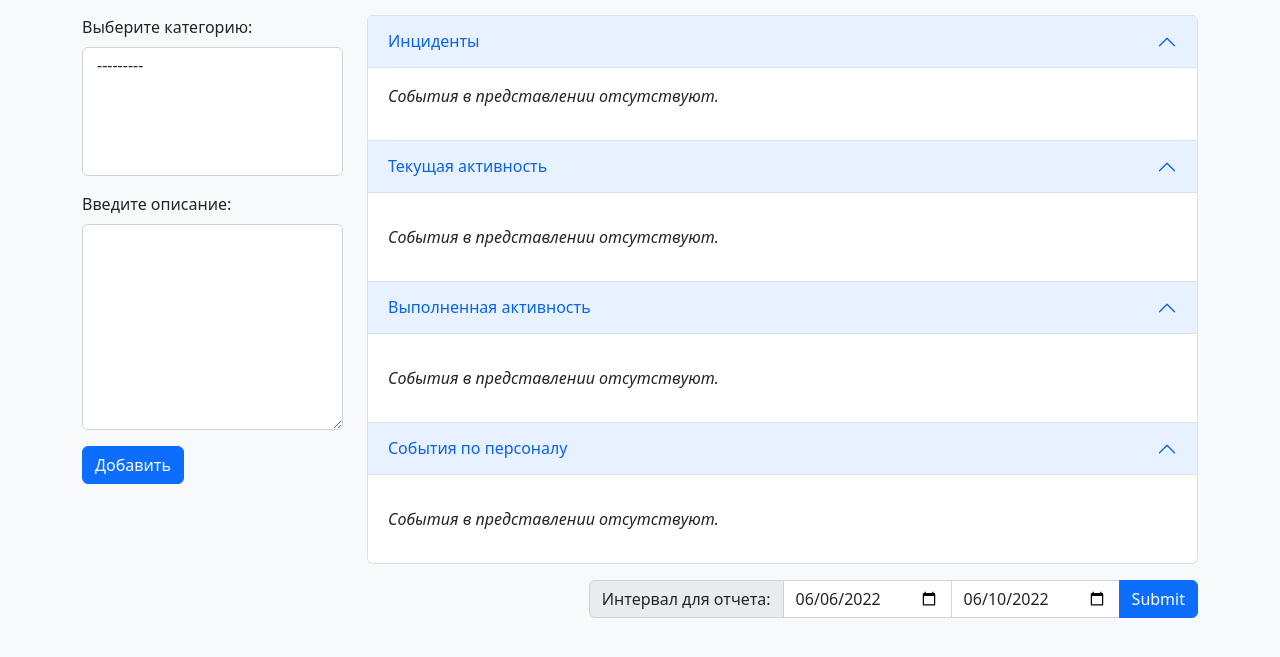
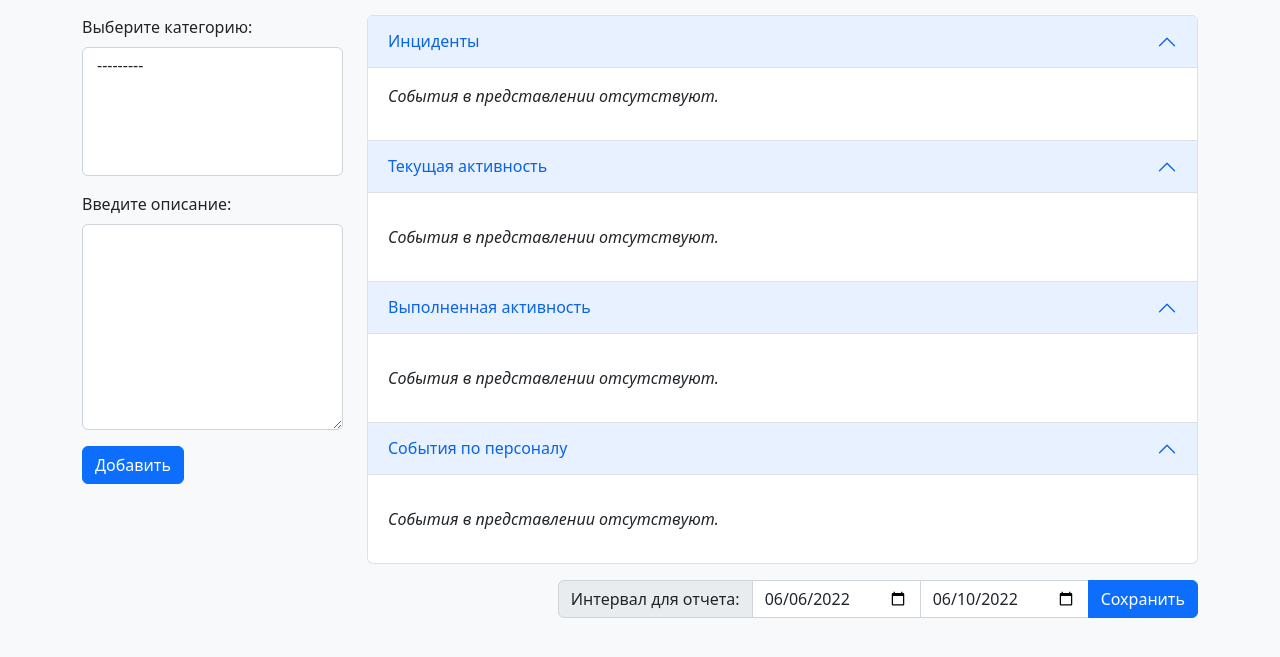
Before and after one commit to bukvoezhka/simple-task-manager, a Django app: page /home/ in a window 1280 px wide. Shown: the part 98-755 px from the top of the page. Run offline with Django 4.2, Linux system fonts and the light colour scheme; the visitor is signed in with stand-in values (Sample User, id 1); data that the repository does not hold is empty.

Commit message:
Add modal button for create report

```diff
--- a/simple_task_manager/templates/home.html
+++ b/simple_task_manager/templates/home.html
@@ -19,6 +19,7 @@
 </head>
 
 {% if user.is_authenticated %}
+
 <body class="bg-light">
   <div class="container">
     {% include 'index.html' %}
@@ -194,21 +195,22 @@
             </div>
           </div>
         </div>
+
         <div class="row">
-          <div class="d-md-flex justify-content-md-end">
+          <div class="d-md-flex mb-3 justify-content-md-end">
             <form action="{% url 'create_report' %}" method="post">
               {% csrf_token %}
               <div class="input-group">
                 <span class="input-group-text">Интервал для отчета:</span>
                 {{ report_form.start_date }}
                 {{ report_form.end_date }}
-                <input type="submit" class="btn btn-primary" data-bs-toggle="modal" data-bs-target="#staticBackdrop">
+                <button type="button" class="btn btn-primary" data-bs-toggle="modal" data-bs-target="#staticBackdrop">
+                  Сохранить
+                </button>
               </div>
-            </form>
           </div>
 
-          {# comment #}
-          <!-- <div class="modal fade" id="staticBackdrop" data-bs-backdrop="static" data-bs-keyboard="false" tabindex="-1"
+          <div class="modal fade" id="staticBackdrop" data-bs-backdrop="static" data-bs-keyboard="false" tabindex="-1"
             aria-labelledby="staticBackdropLabel" aria-hidden="true">
             <div class="modal-dialog modal-dialog-centered">
               <div class="modal-content">
@@ -221,12 +223,12 @@
                 </div>
                 <div class="modal-footer">
                   <button type="button" class="btn btn-secondary" data-bs-dismiss="modal">Отмена</button>
-                  <button type="button" class="btn btn-primary">Ок</button>
+                  <input type="submit" class="btn btn-primary" data-bs-toggle="modal" data-bs-target="#staticBackdrop">
                 </div>
               </div>
             </div>
-          </div> -->
-          {# endcomment #}
+            </form>
+          </div>
 
         </div>
       </div>
```
Lines whose indentation alone changed are shown as unchanged.
